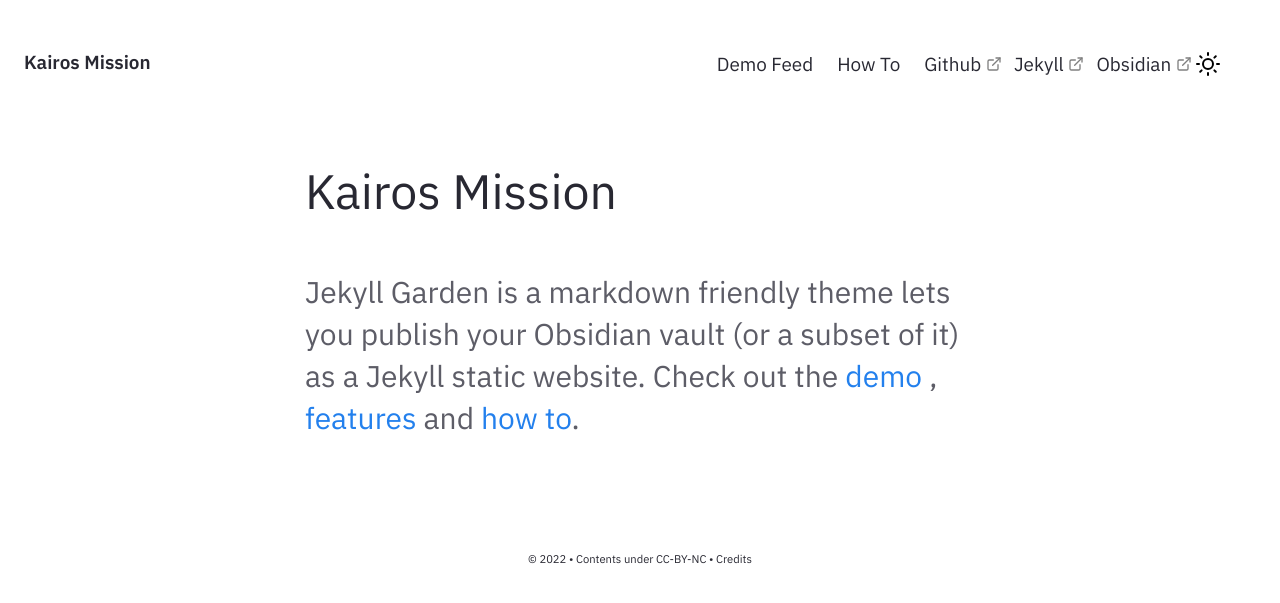
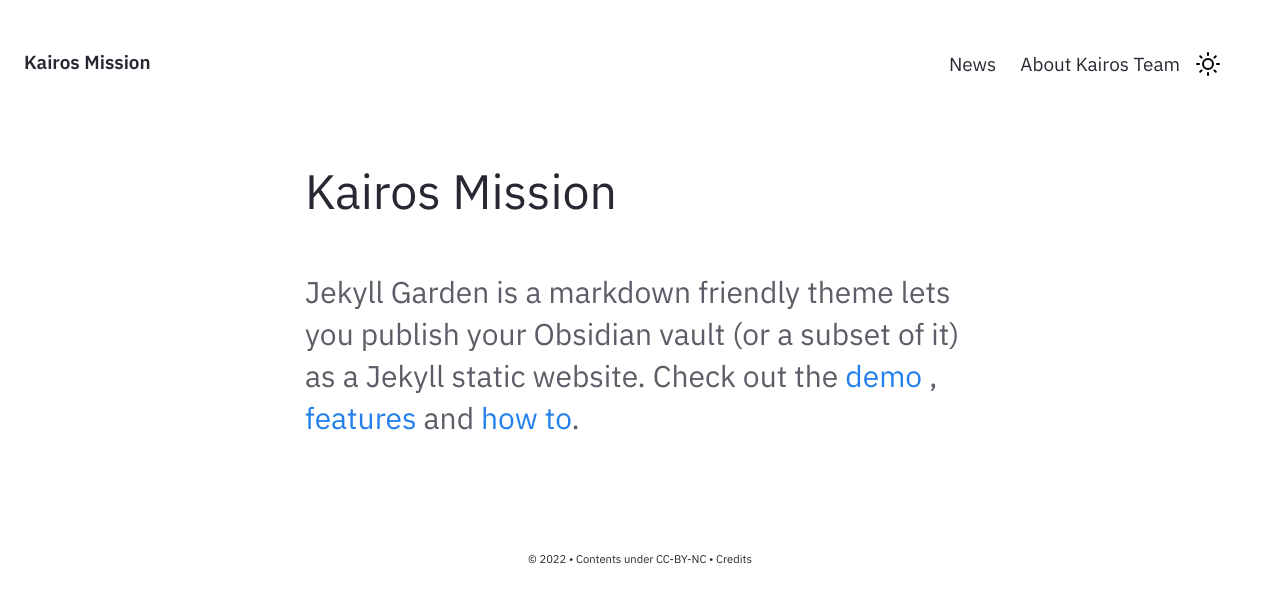
Before and after one commit to kairos-rocket/kairos-rocket.github.io, a Jekyll site: the page built from pages/index.md, in a window 1280 px wide. Shown: the top 603 px of the page. Built offline with Jekyll 4.4.1, drawn with Linux system fonts in a browser that asks for light colours.

Commit message:
update layout

```diff
--- a/_includes/Nav.html
+++ b/_includes/Nav.html
@@ -53,20 +53,11 @@
 
     <div id="navbarBasicExample" class="navbar-menu">
       <div class="navbar-start">
-        <a href="{{'/notes' | relative_url}}" class="navbar-item">
-          Demo Feed
+        <a href="{{'../posts' | relative_url}}" class="navbar-item">
+          News
         </a>
-        <a href="../post/how-to" class="navbar-item">
-          How To
-        </a>
-        <a href="https://github.com/Jekyll-Garden/jekyll-garden.github.io" target="_blank" class="navbar-item">
-          Github
-        </a>
-        <a href="https://jekyllrb.com/" target="_blank" class="navbar-item">
-          Jekyll
-        </a>
-        <a href="https://obsidian.md/"  target="_blank" class="navbar-item">
-          Obsidian
+        <a href="../notes/about-us" class="navbar-item">
+          About Kairos Team
         </a>
       </div>
       <div class="navbar-end is-hidden-mobile" onclick="modeSwitcher()" >
```
Also changed, not shown: _notes/Public/about_us.md (added, +7 -0 lines).
